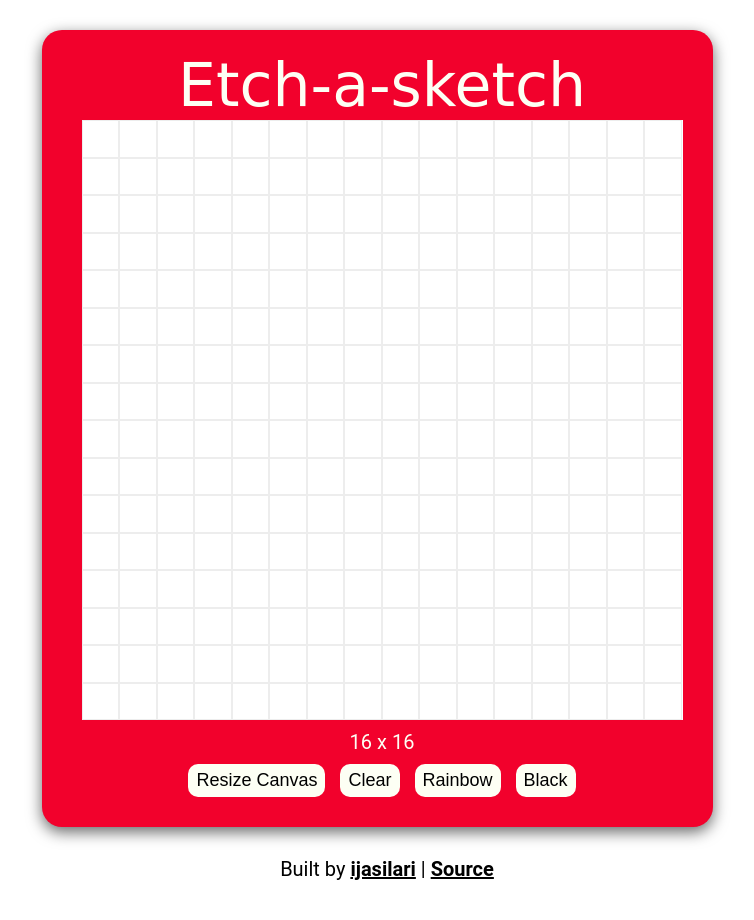
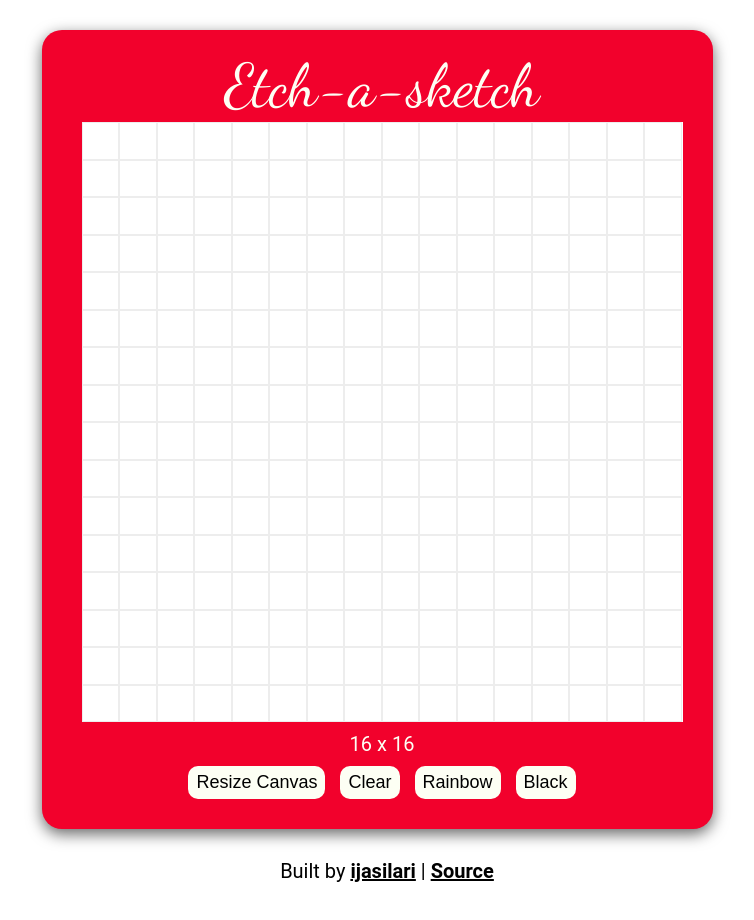
Before and after one commit to ijasilari/etchaSketch, a plain HTML site: page index.html in a window 1280 px wide. Shown: the whole page, without its empty margins (263-1017 px from the left). Drawn offline with Linux system fonts and the light colour scheme.

Commit message:
Font fix

```diff
--- a/index.html
+++ b/index.html
@@ -6,6 +6,7 @@
     <title>EtchaSketch</title>
     <script src="script.js" defer></script>
     <link rel="stylesheet" type="text/css" href="styles.css"/>
+    <link href='https://fonts.googleapis.com/css?family=Dancing Script' rel='stylesheet'>
 </head>
 <body ondragstart="return false;" ondrop="return false;">
     <div class="padBorder">
--- a/styles.css
+++ b/styles.css
@@ -22,7 +22,7 @@ body{
 }
 
 .padHeading{
-    font-family: Bradley Hand, cursive;
+    font-family: 'Dancing Script', sans-serif;
     font-size: 60px;
     margin: 0;
 }
```
